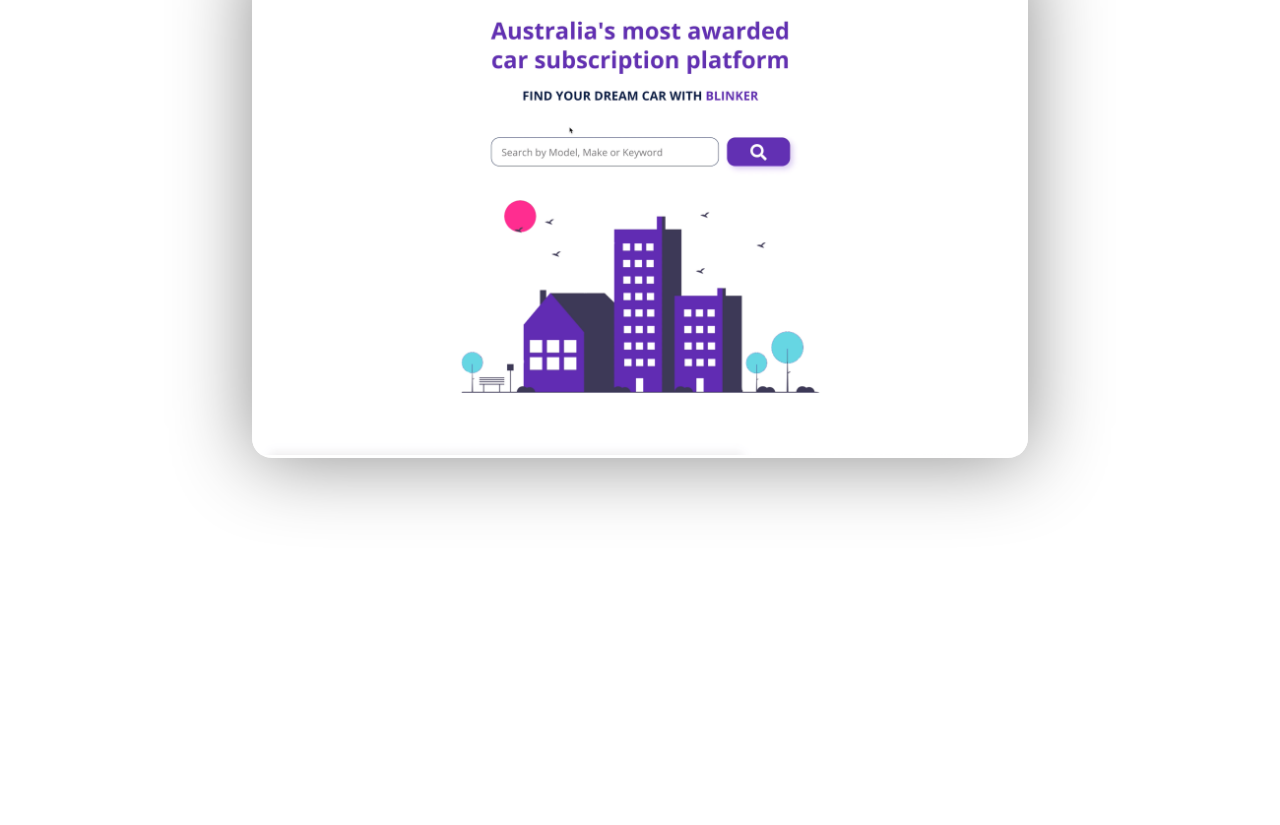
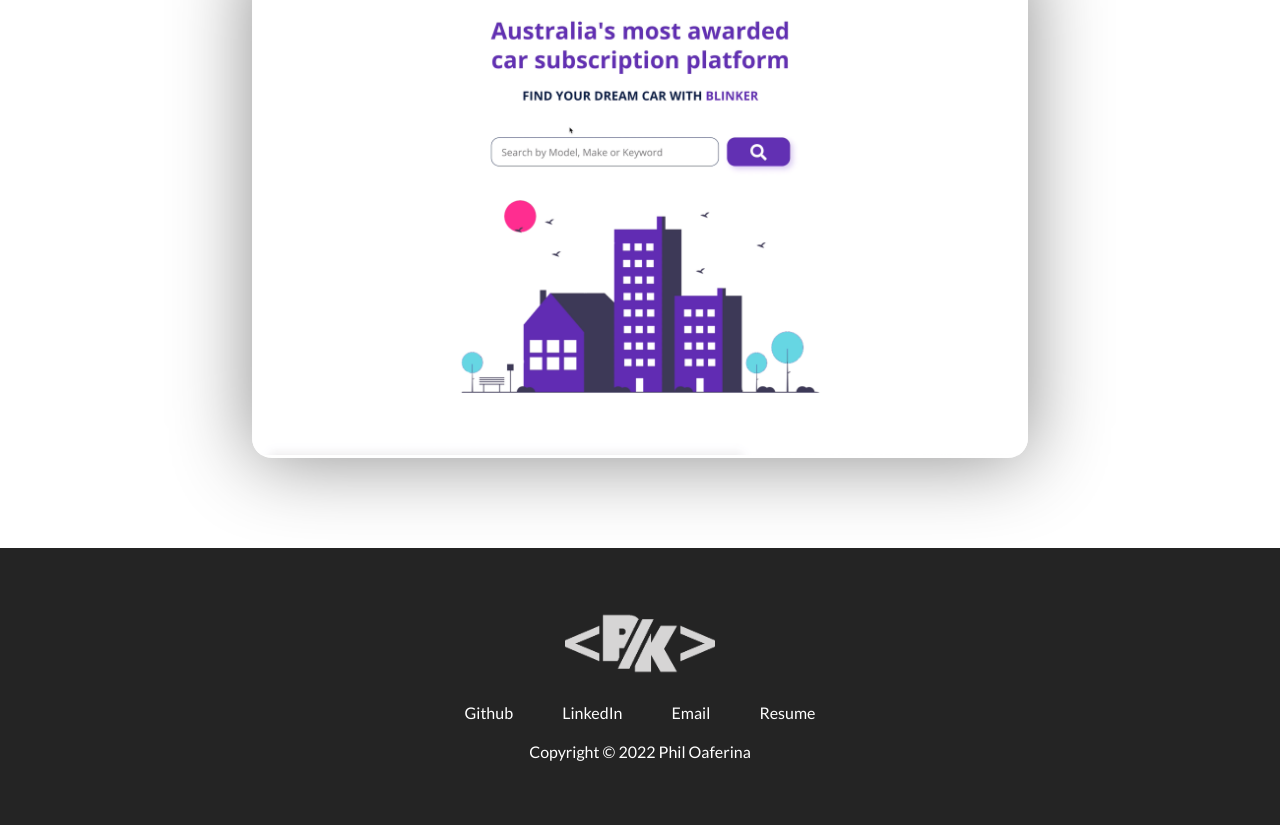
Before and after one commit to pkWafuuu/E-Portfolio, a plain HTML site: page index.html in a window 1280 px wide. Shown: the part 2066-2891 px from the top of the page. Before the commit the page ends 2709 px from the top, so only its background shows below. Drawn offline with Linux system fonts and the light colour scheme.

Commit message:
footer added

```diff
--- a/index.html
+++ b/index.html
@@ -184,5 +184,41 @@
         </div>
       </div>
     </section>
+    <footer>
+      <div class="row footer__row">
+        <a href="#" class="footer__anchor">
+          <figure class="footer__logo">
+            <img src="./assets/my_logo.png" alt="" class="footer__logo--img">
+          </figure>
+          <span class="footer__logo--popper">
+            Top
+            <i class="fas fa-arrow-up"></i>
+          </span>
+        </a>
+        <div class="footer__social--list">
+          <a href="" class="
+            footer__social--link
+            link__hover-effect
+            link__hover-effect--white
+            " target="_blank">Github</a>
+            <a href="" class="
+            footer__social--link
+            link__hover-effect
+            link__hover-effect--white
+            " target="_blank">LinkedIn</a>
+            <a href="mailto:pk_oaferina@gmail.com" class="
+            footer__social--link
+            link__hover-effect
+            link__hover-effect--white
+            " target="_blank">Email</a>
+            <a href="" class="
+            footer__social--link
+            link__hover-effect
+            link__hover-effect--white
+            " target="_blank">Resume</a>
+        </div>
+        <div class="footer__copyright">Copyright © 2022 Phil Oaferina</div>
+      </div>
+    </footer>
   </body>
 </html>
--- a/style.css
+++ b/style.css
@@ -15,6 +15,10 @@ h1, h2, h3, h4, h5, h6, span {
 p {
     line-height: 1.5;
     font-size: 16px;
+}
+
+a {
+    text-decoration: none;
 }
 
 li {
@@ -73,7 +77,6 @@ nav {
 .nav__link--anchor {
     margin: 0 12px;
     color: #242424;
-    text-decoration: none;
     font-weight: 700;
 }
 
@@ -151,7 +154,6 @@ nav {
 }
 
 .about-me__link {
-    text-decoration: none;
     font-size: 20px;
     margin: 0 16px;
     color: #b44c34;
@@ -227,6 +229,10 @@ nav {
     margin-bottom: 135px;
 }
 
+.project:last-child {
+    margin-bottom: 40px;
+}
+
 .project__img {
     width: 100%;
     transition: all 450ms ease;
@@ -293,7 +299,6 @@ nav {
 .project__description--link {
     font-size: 20px;
     margin-right: 16px;
-    text-decoration: none;
 }
 
 .project__description--title,
@@ -304,6 +309,64 @@ nav {
     color: #fff;
 }
 
+/* ***********************
+        FOOTER
+************************ */
+
+footer {
+    background-color: #242424;
+}
+
+.footer__row {
+    padding: 5% 0;
+    display: flex;
+    flex-direction: column;
+    align-items: center;
+    justify-content: center;
+}
+
+.footer__logo {
+
+}
+
+.footer__social--list {
+    margin-bottom: 20px;
+    width: 100%;
+    max-width: 400px;
+    justify-content: space-around;
+    display: flex;
+}
+
+.footer__logo--img {
+    width: 100%;
+    max-width: 150px;
+    display: flex;
+}
+
+.footer__social--link,
+.footer__copyright,
+.footer__logo--popper {
+    color: #fff;
+}
+
+.footer__anchor {
+    position: relative;
+    margin-bottom: 28px;
+}
+
+.footer__anchor:hover .footer__logo--popper {
+    transform: translateX(60px);
+    opacity: 1;
+}
+
+.footer__logo--popper {
+    position: absolute;
+    right: 0;
+    top: 25px;
+    opacity: 0;
+    transition: all 300ms ease;
+}
+
 @media (min-width: 1980px) {
     .about-me__img {
         width: 100%;
```
Also changed, not shown: assets/my_logo.png (added).
